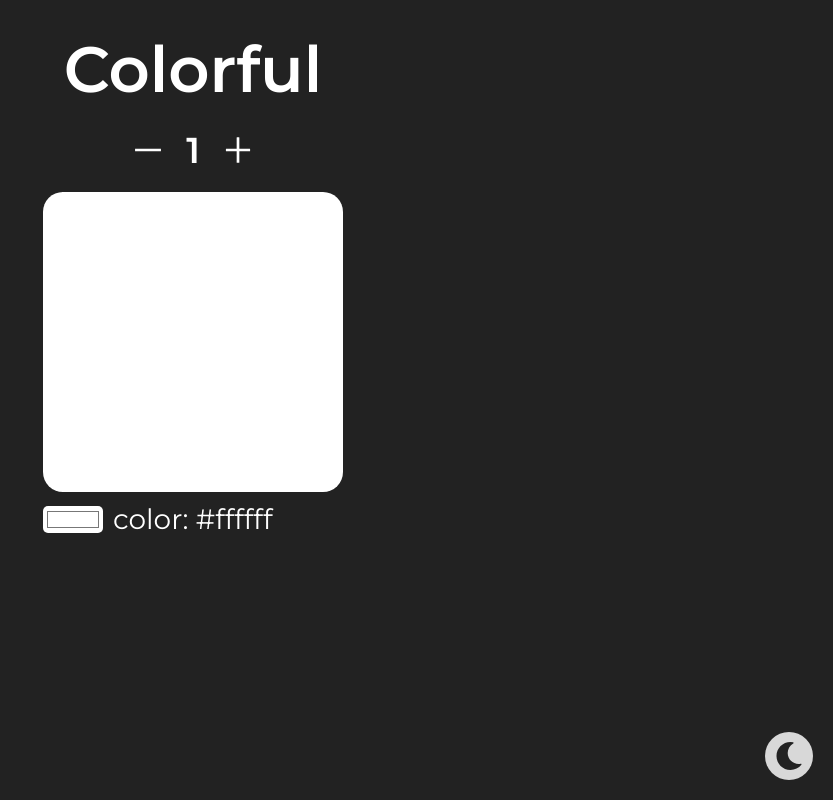
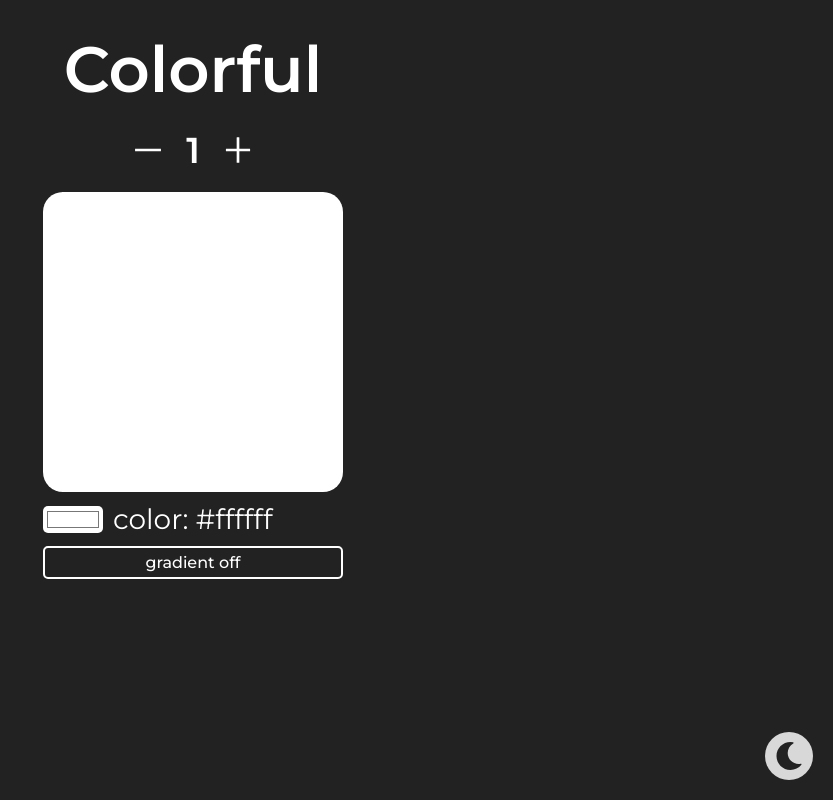
Before and after one commit to WouterLab/colorful, a React (Vite) app: page / in a window 1280 px wide. Shown: the whole page, without its empty margins (447-1280 px from the left). Built offline with nearby package versions, Linux system fonts and the light colour scheme; the HTML template or start-up script is replaced by a standard one.

Commit message:
gradient added

```diff
--- a/src/components/ColorPicker/ColorPicker.module.scss
+++ b/src/components/ColorPicker/ColorPicker.module.scss
@@ -4,7 +4,7 @@
 }
 
 .block {
-  background-color: #fff;
+  background-color: #ffffff;
   border-radius: 20px;
   width: 300px;
   height: 300px;
@@ -25,3 +25,18 @@
   gap: 10px;
   font-size: 28px;
 }
+
+.gradientButton {
+  border-radius: 5px;
+  padding: 5px;
+  cursor: pointer;
+  font-weight: 500;
+}
+
+.buttonLight {
+  border: 2px solid #222;
+}
+
+.buttonDark {
+  border: 2px solid #fff;
+}
--- a/src/components/ColorPicker/ColorPicker.tsx
+++ b/src/components/ColorPicker/ColorPicker.tsx
@@ -1,12 +1,30 @@
-import { useState } from "react";
+import { useState, useContext } from "react";
+
 import s from "./ColorPicker.module.scss";
+import { ThemeContext } from "../../App";
 
 function ColorPicker() {
   const [color, setColor] = useState("#ffffff");
+  const [secondColor, setSecondColor] = useState("#ffffff");
+  const [isGradient, setIsGradient] = useState(false);
+  const theme = useContext(ThemeContext);
+
+  const getBlockStyles = () => {
+    if (isGradient) {
+      return {
+        background: `linear-gradient(45deg, ${color} 0%, ${color} 40%, ${secondColor} 100%)`,
+      };
+    } else
+      return {
+        backgroundColor: color,
+      };
+  };
+
+  const themeButton = theme === "dark" ? s.buttonDark : s.buttonLight;
 
   return (
     <div className={s.colorPicker}>
-      <div className={s.block} style={{ backgroundColor: color }}></div>
+      <div className={s.block} style={getBlockStyles()}></div>
       <div className={s.inputRow}>
         <input
           className={s.picker}
@@ -16,6 +34,23 @@ function ColorPicker() {
         />
         <div>color: {color}</div>
       </div>
+      {isGradient && (
+        <div className={s.inputRow}>
+          <input
+            className={s.picker}
+            type='color'
+            value={secondColor}
+            onChange={(e) => setSecondColor(e.target.value)}
+          />
+          <div>color: {secondColor}</div>
+        </div>
+      )}
+      <div
+        className={`${s.gradientButton} ${themeButton}`}
+        onClick={() => setIsGradient(!isGradient)}
+      >
+        gradient {isGradient ? "on" : "off"}
+      </div>
     </div>
   );
 }
```
